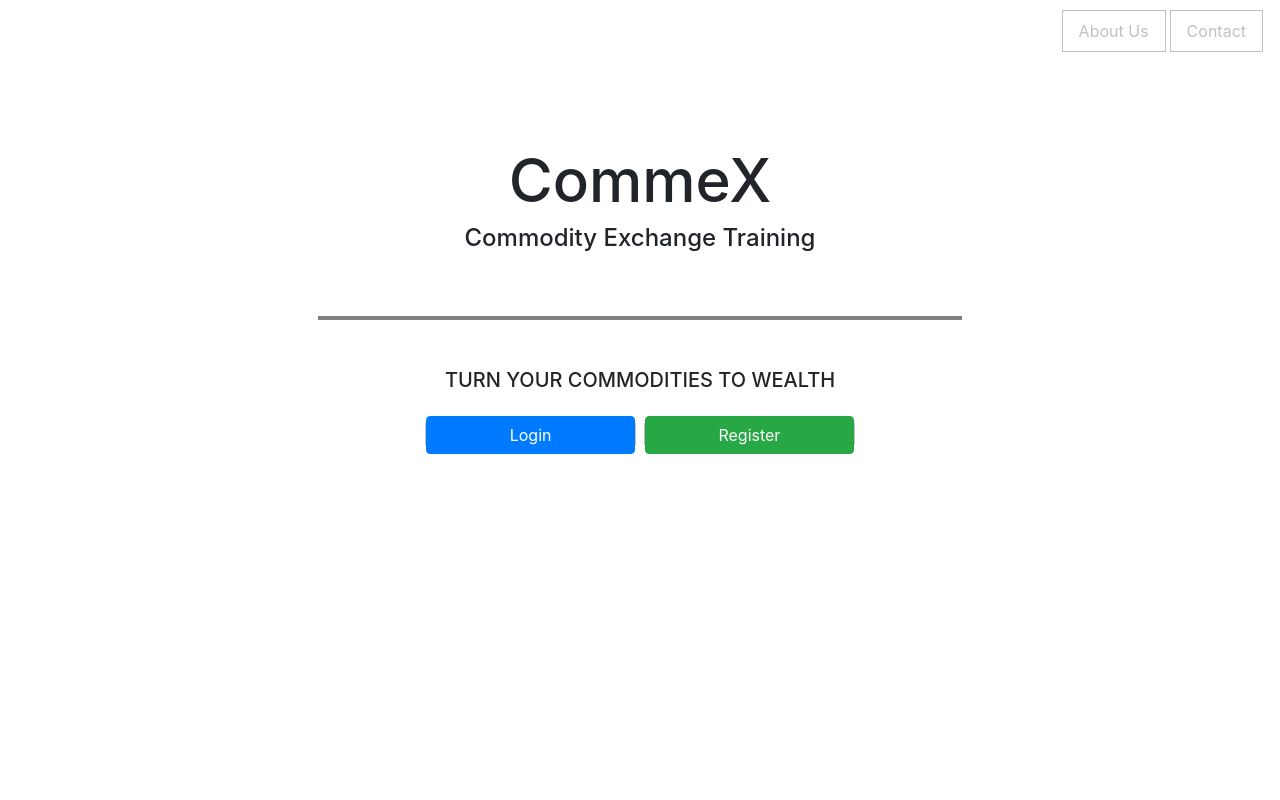
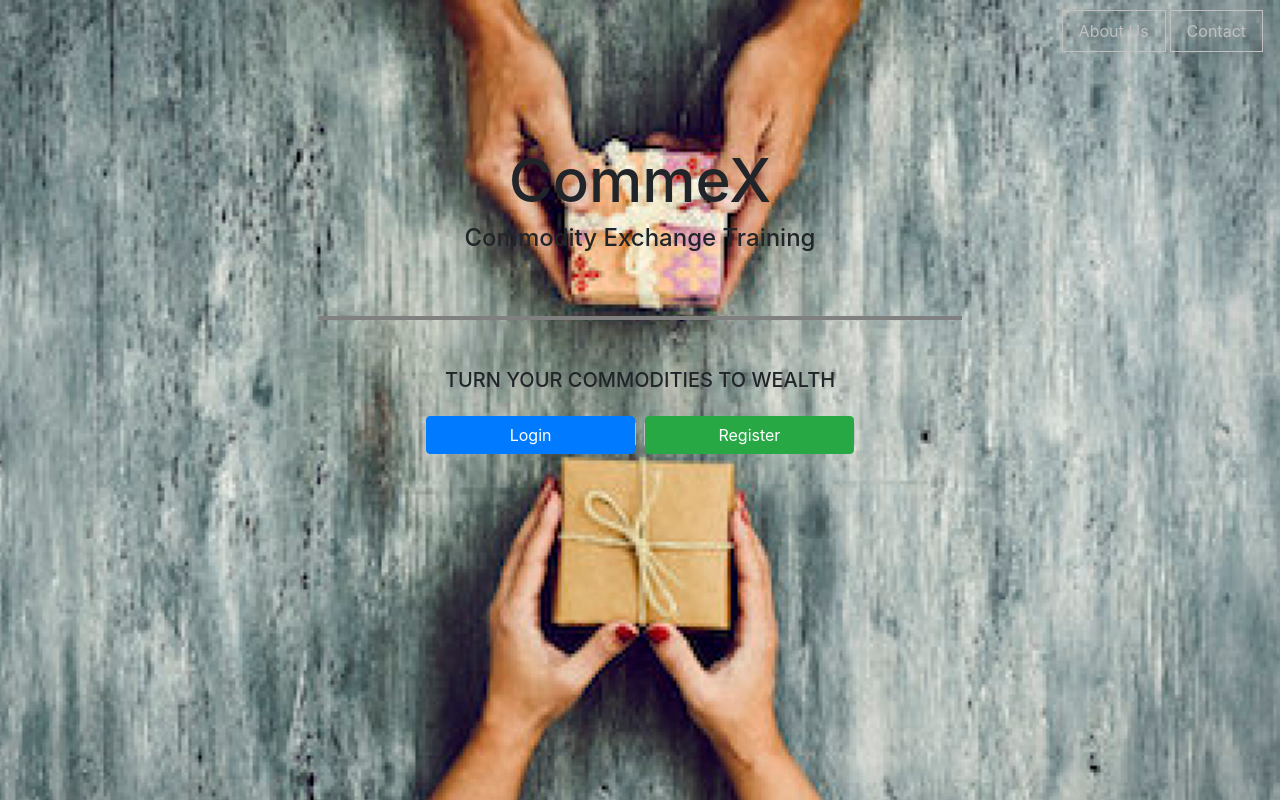
Before and after one commit to sadiqasg/commex, a plain HTML site: page index.html in a window 1280 px wide. Drawn offline with nearby package versions, Linux system fonts and the light colour scheme.

Commit message:
Update index.html

```diff
--- a/index.html
+++ b/index.html
@@ -9,6 +9,10 @@
 	<script src="https://code.jquery.com/jquery-3.3.1.min.js" integrity="sha256-FgpCb/KJQlLNfOu91ta32o/NMZxltwRo8QtmkMRdAu8=" crossorigin="anonymous"></script>
 	<script src="./bootstrap/js/bootstrap.min.js"></script>
 	<style type="text/css">
+                body {
+                       background: url(./img/xchange.png) no-repeat center center fixed;
+                       background: cover;
+                }
 		a {
 			color: #c0c0c0;
 			border: 1px solid #c0c0c0;
```
